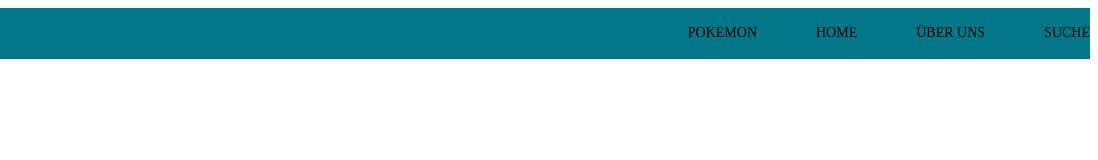
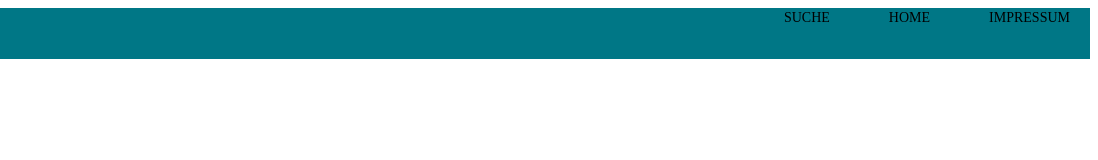
Before and after one commit to OnlyTheSameOne/Projects, a plain HTML site: page index.html in a window 1280 px wide. Shown: the full height of the page, 182-1280 px from the left. Drawn offline with Linux system fonts and the light colour scheme.

Commit message:
v1.1.1.16
formation

```diff
--- a/index.html
+++ b/index.html
@@ -9,18 +9,18 @@
 	<link rel="stylesheet" href="indexstyle.css">
 	<link rel="icon" href="Bilder/DevData icon.jpg">
 </head>
+
 <body>
 
 	<header>
-		<div class= div.nav.logo>
+		<div class=div.nav.logo>
 
-			<img  class= "logo"src="Bilder/DEVDATA.logo.jpg" alt="logo">
+			<img class="logo" src="Bilder/DEVDATA.logo.jpg" alt="logo">
 			<nav>
-			<ul class= "navul">
-				<li><a href="#">Pokemon </a></li>
-				<li><a href="#">Home </a></li>
-				<li><a href="#">Über Uns</a></li>
+				<ul class="navul">
 					<li><a href="#"> Suche </a></li>
+					<li><a href="#"> Home </a></li>
+					<li><a href="#">Impressum</a></li>
 				</ul>
 			</nav>
 
@@ -30,4 +30,5 @@
 	</header>
 
 </body>
+
 </html>
--- a/indexstyle.css
+++ b/indexstyle.css
@@ -8,7 +8,6 @@ padding: 2ßpx;
 }
 
 nav ul{
-
    margin: 0;
    padding: 0;
    list-style: none;
@@ -17,18 +16,15 @@ nav ul{
 }
 
 nav li {
-
    display:inline-block ;
    margin-left: 55px ;
    padding-top: 15px;
    position: relative;
-
+   padding: 0px;
 
 }
 
 nav a {
-
-
    color: black;
    text-decoration: none;
    text-transform: uppercase;
@@ -37,14 +33,12 @@ font-size: 14px;
 
 }
  nav a:hover {
-
 color: white;
 
 
  }
 
  nav a::before{
-
     content: "";
     display: block;
     height: 5px;
@@ -59,13 +53,11 @@ font-size: 14px;
  }
 
  nav a:hover::before {
-
 width: 100%;
 
  }
 
 .div.nav.logo{
-
    width: 80%;
    margin: 0 auto;
 
@@ -73,19 +65,23 @@ margin: 0 auto;
 }
 
 header {
-
    background-color: #007786;
 
 }
 nav{
-
    float: right;
+   margin-right: 20px;
 
 }
 
 header::after{
-
     content: "";
     display: table;
     clear: both;
 }
+
+ header{
+position: relative;
+
+
+ }
```
Lines whose indentation alone changed are shown as unchanged.
